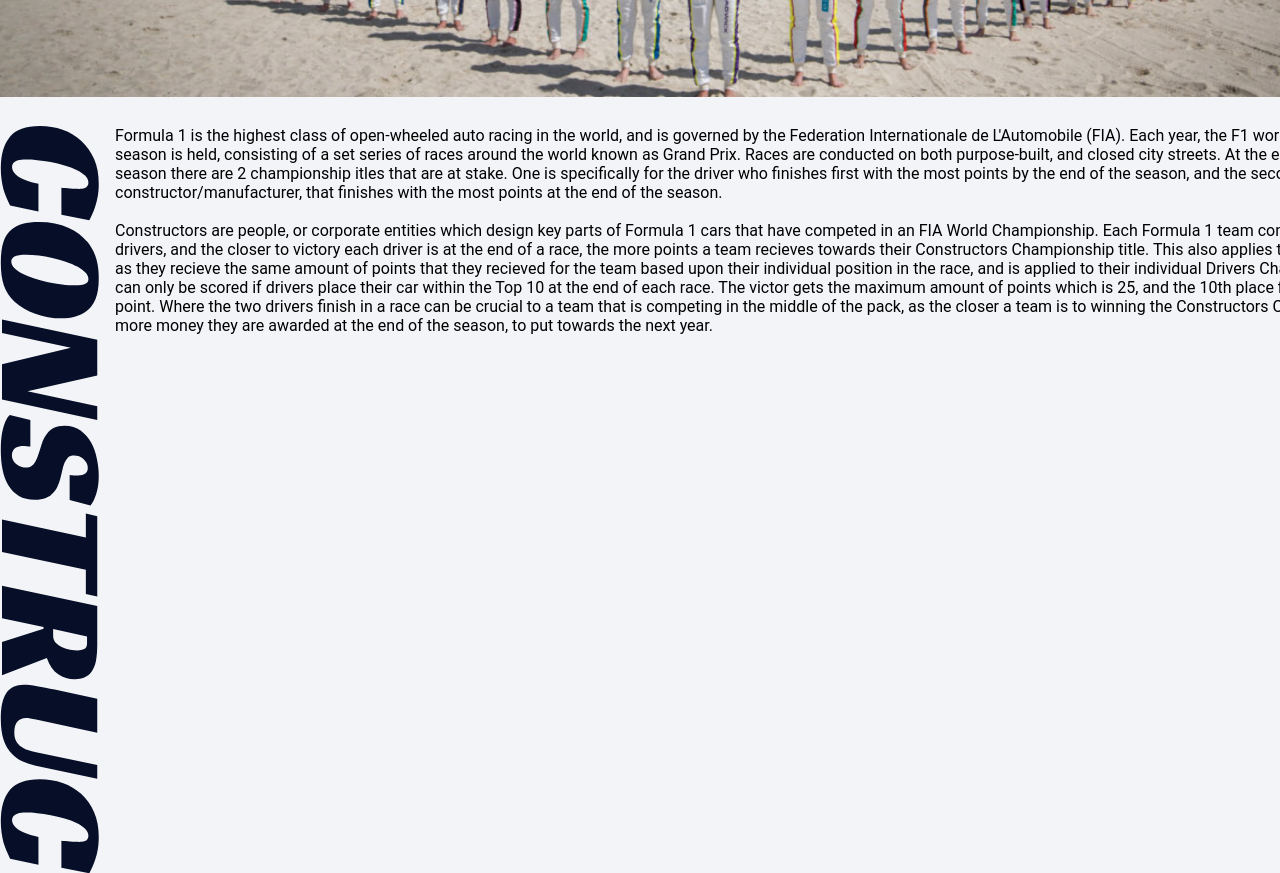
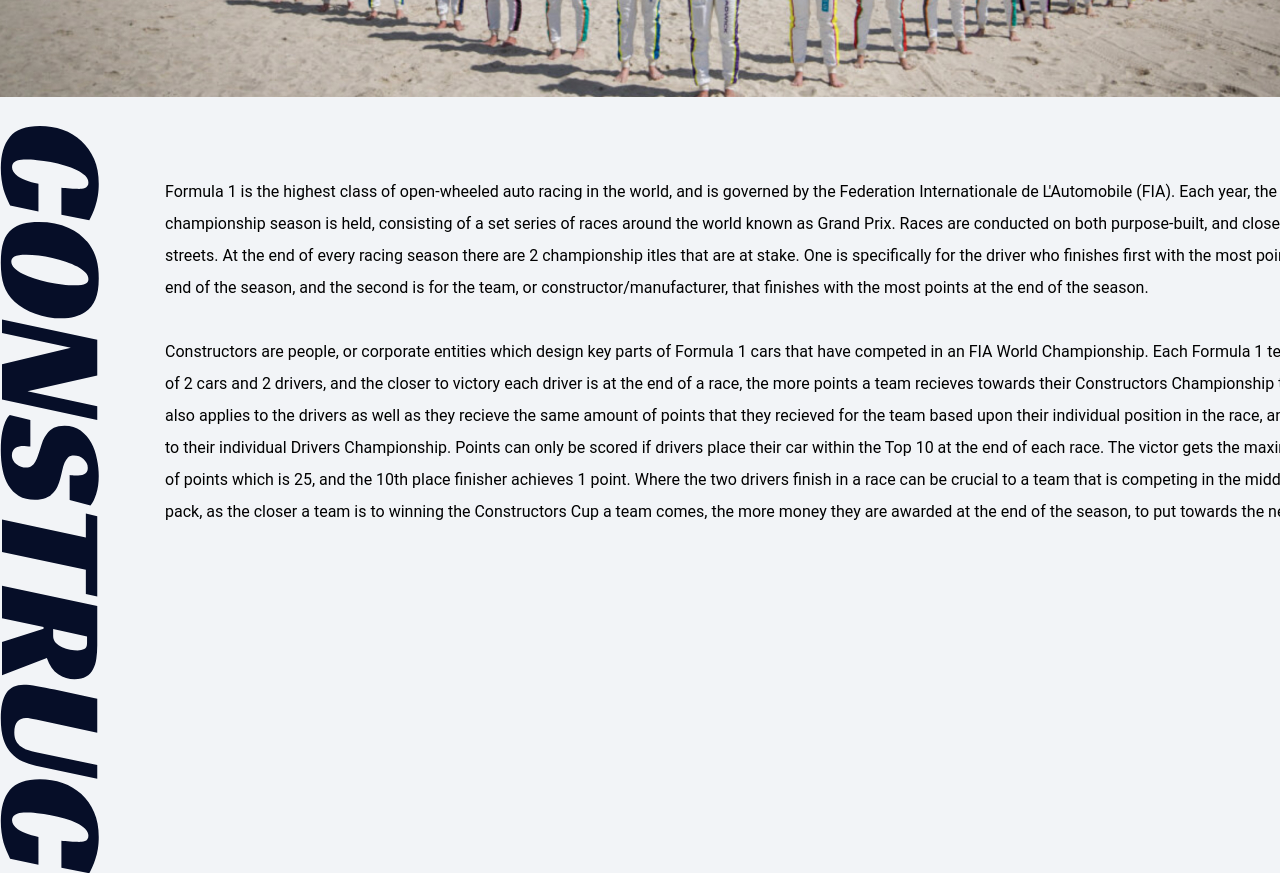
Before and after one commit to MiraNola96/history-of-formula-1, a plain HTML site: page index.html in a window 1280 px wide. Shown: the part 9920-10793 px from the top of the page. Drawn offline with Linux system fonts and the light colour scheme.

Commit message:
edit attempts...

```diff
--- a/index.html
+++ b/index.html
@@ -34,9 +34,11 @@
     <div class="card-title">
         <img src="titles/ORIGINS.svg" alt="Origin title">
     </div>
+
     <div class="card-content">
         <p>Lorem ipsum dolor sit amet consectetur adipisicing elit. Doloribus, quod modi dignissimos reiciendis minima sapiente, laudantium in optio enim impedit cumque dolor maxime rem corporis provident ad. Sunt, tempore nihil.          </p>
     </div>
+
     <div class="card-images">
         <div class="card-image-photo">
             <img src="images/1950s/farnia_victory.jpg" alt="Giuseppe Farina, the first ever winner of Formula 1">
@@ -94,6 +96,7 @@
     <div class="card-content">
         <p>Lorem ipsum dolor sit amet consectetur adipisicing elit. Doloribus, quod modi dignissimos reiciendis minima sapiente, laudantium in optio enim impedit cumque dolor maxime rem corporis provident ad. Sunt, tempore nihil.          </p>
     </div>
+
     <div class="card-title">
         <img src="titles/1960s & 1970s.svg" alt="1960s and 1970s title">
     </div>
@@ -276,8 +279,20 @@
                 Constructors are people, or corporate entities which design key parts of Formula 1 cars that have competed in an FIA World Championship. Each Formula 1 team consists of 2 cars and 2 drivers, and the closer to victory each driver is at the end of a race, the more points a team recieves towards their Constructors Championship title. This also applies to the drivers as well as they recieve the same amount of points that they recieved for the team based upon their individual position in the race, and is applied to their individual Drivers Championship. Points can only be scored if drivers place their car within the Top 10 at the end of each race. The victor gets the maximum amount of points which is 25, and the 10th place finisher achieves 1 point. Where the two drivers finish in a race can be crucial to a team that is competing in the middle of the pack, as the closer a team is to winning the Constructors Cup a team comes, the more money they are awarded at the end of the season, to put towards the next year.
             </p>
         </div>
+
+        <div class="constructor-carousel">
+
+            <div class="card-ferrari">
+
+            </div>
+
+            <div class="card-haas">
+
+            </div>
+        </div>
    </section>
 <!-- sixth section -->
+
 </div>
 </body>
 </html>
--- a/style.css
+++ b/style.css
@@ -40,12 +40,18 @@
   }
 
   .navbar ul li a:hover {
-      transition:1s;
-      color: white;
-      background-color: rgba(139, 41, 21, 1);
-      border-radius:10px;
-      }
+    transition:1s;
+    color: white;
+    background-color: rgba(139, 41, 21, 1);
+    border-radius:10px;
+   }
   /*Navbar*/
+
+ /*
+.card-content{
+  border-top-color:rgba(228, 58, 25, 1);
+}
+*/
 
   /*hero image*/
   .hero {
@@ -60,7 +66,7 @@
     margin-top: 50px;
   }
 
-  /*Section start*/
+  /*all photo content*/
   .section {
     margin-top: 25px;
     display: flex;
@@ -91,3 +97,23 @@
     object-fit: cover;
 
   }
+  /*all photo content*/
+
+  /*constructor section*/
+  .constructor-content {
+    margin: 0, auto;
+    justify-content: center;
+    margin-left: 50px;
+    margin-right: 50px;
+    margin-top: 50px;
+    margin-bottom: 50px;
+  }
+
+  .constructor-content p {
+    line-height: 2em;
+  }
+
+  .constructor-carousel {
+    background-color:rgba(6, 14, 40, 1);
+  }
+  /*constructor section*/
```
